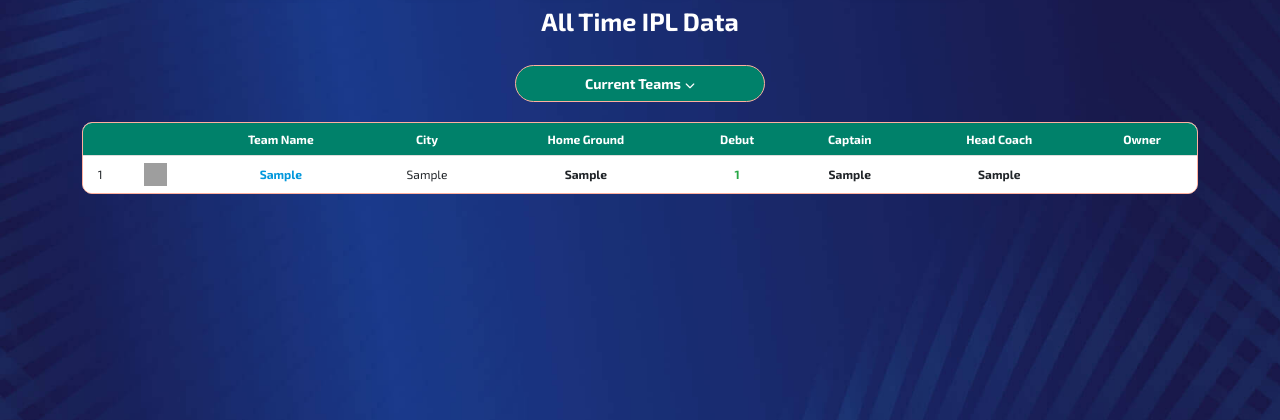
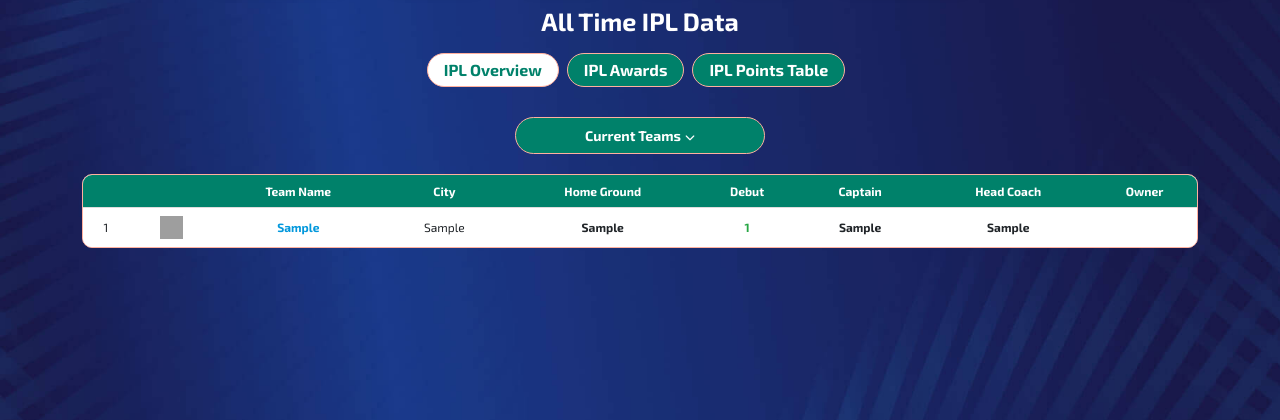
Before and after one commit to rakshith2000/tataipl2025, a Flask app: page /alltimeipl in a window 1280 px wide. Shown: the part 76-496 px from the top of the page. Run offline with Flask 3, Linux system fonts and the light colour scheme; tables that the repository leaves empty hold one stand-in row (values such as "Sample post"); some libraries are stand-ins or nearby versions; grey boxes are pictures that could not be loaded.

Commit message:
Updated All time IPL

```diff
--- a/IPL/templates/all-time-ipl.html
+++ b/IPL/templates/all-time-ipl.html
@@ -157,6 +157,23 @@
   .no-bottom-border {
   border-bottom: none !important;
 }
+
+/* Add to <style> for horizontal scrollable tabs */
+.tab-scroll-wrapper {
+  overflow-x: auto;
+  white-space: nowrap;
+  -webkit-overflow-scrolling: touch;
+  margin-bottom: 10px;
+}
+.tab-scroll-wrapper ul.nav-tabs {
+  flex-wrap: nowrap !important;
+  display: inline-flex;
+  min-width: max-content;
+}
+.tab-scroll-wrapper ul.nav-tabs li {
+  float: none;
+  display: inline-block;
+}
     </style>
 {% endblock %}
 
@@ -171,7 +188,20 @@
     <div class="live">
       <div class="live_2 mt-2"><center><span class="text-white fw-bold" style="font-size: 25px">All Time IPL Data</span></center></div>
       <div class="score_1 mt-2">
-    </div>
+        <div class="tab-scroll-wrapper">
+          <ul class="d-flex justify-content-center font_14 fw-bold nav nav-tabs border-0" id="inningsTabs">
+            <li class="me-2 mt-1 mb-1" style="font-size: 16px">
+              <a class="border_orange d-block p-1 px-3 rounded-pill active" data-bs-toggle="tab" aria-expanded="true" href="{{ url_for('main.alltimeipl') }}">IPL Overview</a>
+            </li>
+            <li class="me-2 mt-1 mb-1" style="font-size: 16px">
+              <a class="border_orange d-block p-1 px-3 rounded-pill" data-bs-toggle="tab" aria-expanded="true" href="{{ url_for('main.alltimeipl') }}">IPL Awards</a>
+            </li>
+            <li class="me-2 mt-1 mb-1" style="font-size: 16px">
+              <a class="border_orange d-block p-1 px-3 rounded-pill" data-bs-toggle="tab" aria-expanded="true" href="{{ url_for('main.alltimeipl') }}">IPL Points Table</a>
+            </li>
+          </ul>
+        </div>
+      </div>
       <center><div class="pt-3 dropdown">
         <button class="dropdown-toggle" onclick="toggleDropdown()" id="dropdownButton">Current Teams<i class="fa fa-chevron-down font_10 ms-1"></i></button>
         <div class="dropdown-menu pt-0 pb-0" id="dropdownMenu">
@@ -308,8 +338,25 @@
   function currentTeamsTable(data) {
     const tableContainer = document.getElementById('tableContainer');
 
+    // Add required CSS styles
+    const styleElement = document.createElement('style');
+    styleElement.textContent = `
+      .merged-cell {
+        text-align: center;
+      }
+      .currentTeams-table td {
+        text-align: center;
+        padding: 8px;
+      }
+      .currentTeams-table td:nth-child(9) {
+        white-space: nowrap;
+        text-align: left;
+      }
+    `;
+    document.head.appendChild(styleElement);
+
      // Build HTML table
-    let tableHTML = '<table><thead><tr>';
+    let tableHTML = '<table class="currentTeams-table"><thead><tr>';
 
     // Add custom headers
     tableHTML += '<th class="position"></th>'; // Position column
@@ -347,7 +394,7 @@
                     ownerText = owners[0][0];
                 } else {
                     // Multiple owners or not 100% - show name (percentage%)
-                    ownerText = owners.map(([name, percentage]) => `${name} <i>(${percentage}%)</i>`).join(', ');
+                    ownerText = owners.map(([name, percentage]) => `${name} <i>(${percentage}%)</i>`).join('<br> ');
                 }
             }
             tableHTML += `<td>${ownerText}</td>`; // Owner
@@ -362,9 +409,25 @@
 
   function defunctTeamsTable(data) {
     const tableContainer = document.getElementById('tableContainer');
+    // Add required CSS styles
+    const styleElement = document.createElement('style');
+    styleElement.textContent = `
+      .merged-cell {
+        text-align: center;
+      }
+      .defunctTeams-table td {
+        text-align: center;
+        padding: 8px;
+      }
+      .defunctTeams-table td:nth-child(8) {
+        white-space: nowrap;
+        text-align: left;
+      }
+    `;
+    document.head.appendChild(styleElement);
 
      // Build HTML table
-    let tableHTML = '<table><thead><tr>';
+    let tableHTML = '<table class="defunctTeams-table"><thead><tr>';
 
     // Add custom headers
     tableHTML += '<th class="position"></th>'; // Position column
--- a/IPL/templates/no_live_match.html
+++ b/IPL/templates/no_live_match.html
@@ -8,6 +8,11 @@
 />
 <style>
     /* Add a bit of customization for a modern look */
+    body{
+        background-image: url('/static/images/banner_bg.jpg');
+        background-size: cover;
+        background-attachment: fixed;
+    }
     .form-container {
         background-color: white;
         box-shadow: 0 4px 12px rgba(0, 0, 0, 0.1);
```
